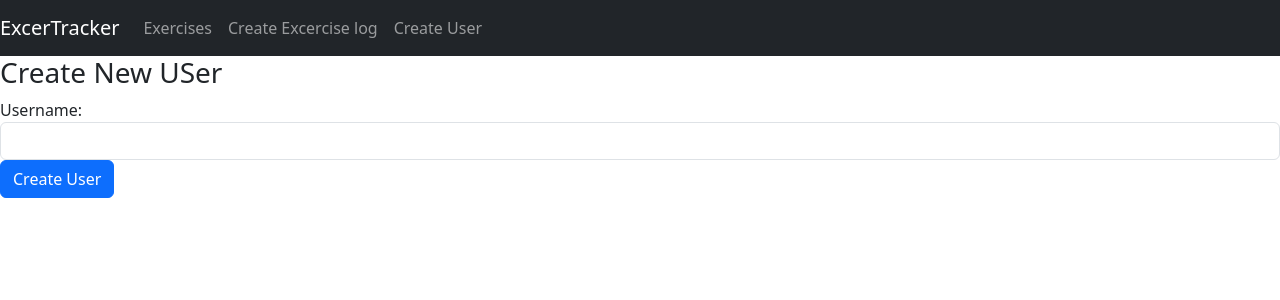
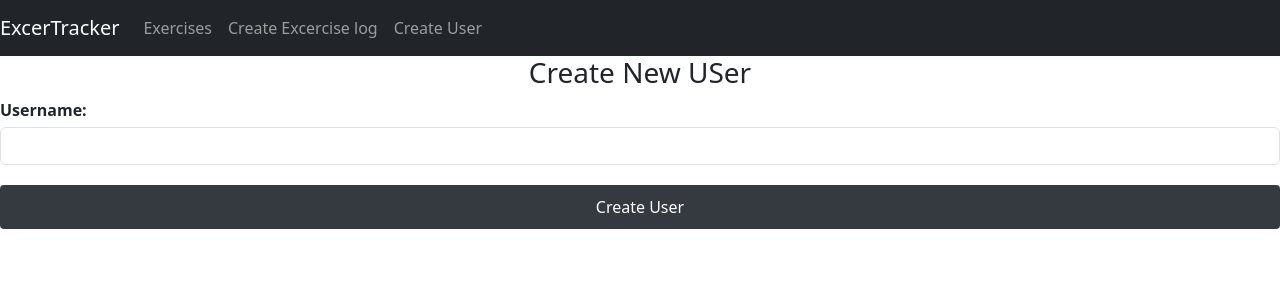
Before and after one commit to Yusuboy/Excercise-tracker, a React (Create React App) app in the folder mern-exercise-tracker/: page /user in a window 1280 px wide. Shown: the top 300 px of the page. Built offline with nearby package versions, Linux system fonts and the light colour scheme.

Commit message:
added styling

```diff
--- /dev/null
+++ b/mern-exercise-tracker/src/components/CreateExercise.css
@@ -0,0 +1,53 @@
+/* CreateExercise.css */
+
+/* Container styling */
+.create-exercise-container {
+    max-width: 400px;
+    margin: auto;
+    background-color: #f8f9fa; /* Light gray background color */
+    color: #212529; /* Dark text color */
+    padding: 20px;
+    border-radius: 8px;
+    box-shadow: 0 0 10px rgba(0, 0, 0, 0.1);
+}
+
+/* Form styling */
+.form-group {
+    margin-bottom: 15px;
+}
+
+label {
+    display: block;
+    font-weight: bold;
+}
+
+input,
+select {
+    width: 100%;
+    padding: 8px;
+    box-sizing: border-box;
+    border: 1px solid #ccc;
+    border-radius: 4px;
+    margin-top: 5px;
+    background-color: #fff; /* White background */
+    color: #495057; /* Darker text color */
+}
+
+/* DatePicker styling */
+.react-datepicker-wrapper {
+    width: 100%;
+}
+
+/* Button styling */
+.btn-primary {
+    background-color: #343a40; /* Dark gray background color */
+    color: #fff;
+    border: none;
+    padding: 10px 20px;
+    cursor: pointer;
+    border-radius: 4px;
+}
+
+.btn-primary:hover {
+    background-color: #212529; /* Darker gray on hover */
+}
--- /dev/null
+++ b/mern-exercise-tracker/src/components/ExercisesList.css
@@ -0,0 +1,44 @@
+/* ExercisesList.css */
+
+.exercises-list-container {
+    max-width: 800px;
+    margin: auto;
+    background-color: #f8f9fa; /* Light gray background color */
+    color: #212529; /* Dark text color */
+    padding: 20px;
+    border-radius: 8px;
+    box-shadow: 0 0 10px rgba(0, 0, 0, 0.1);
+  }
+
+  h3 {
+    color: #212529; /* Dark heading color */
+    text-align: center;
+  }
+
+  .table th {
+    background-color: #343a40; /* Dark gray table header background color */
+    color: #fff;
+  }
+
+  .table td {
+    background-color: #495057; /* Darker gray table cell background color */
+  }
+
+  .table a {
+    color: #007bff; /* Blue color for links */
+    text-decoration: none;
+    margin-right: 10px;
+    cursor: pointer;
+  }
+
+  .table a:hover {
+    text-decoration: underline;
+  }
+
+  .table .delete-link {
+    color: #dc3545; /* Red color for delete link */
+  }
+
+  .table .delete-link:hover {
+    text-decoration: underline;
+  }
--- a/mern-exercise-tracker/src/components/create-exercise.component.js
+++ b/mern-exercise-tracker/src/components/create-exercise.component.js
@@ -2,6 +2,7 @@ import React, { Component } from "react";
 import axios from 'axios';
 import DatePicker from "react-datepicker";
 import "react-datepicker/dist/react-datepicker.css";
+import "./CreateExercise.css";
 
 export default class CreateExercise extends Component {
     constructor(props) {
--- a/mern-exercise-tracker/src/components/exercises-list.component.js
+++ b/mern-exercise-tracker/src/components/exercises-list.component.js
@@ -1,6 +1,7 @@
 import React, { Component } from 'react';
 import { Link } from 'react-router-dom';
 import axios from 'axios';
+import './ExercisesList.css'; // Import the CSS file
 
 const Exercise = props => (
   <tr>
```
